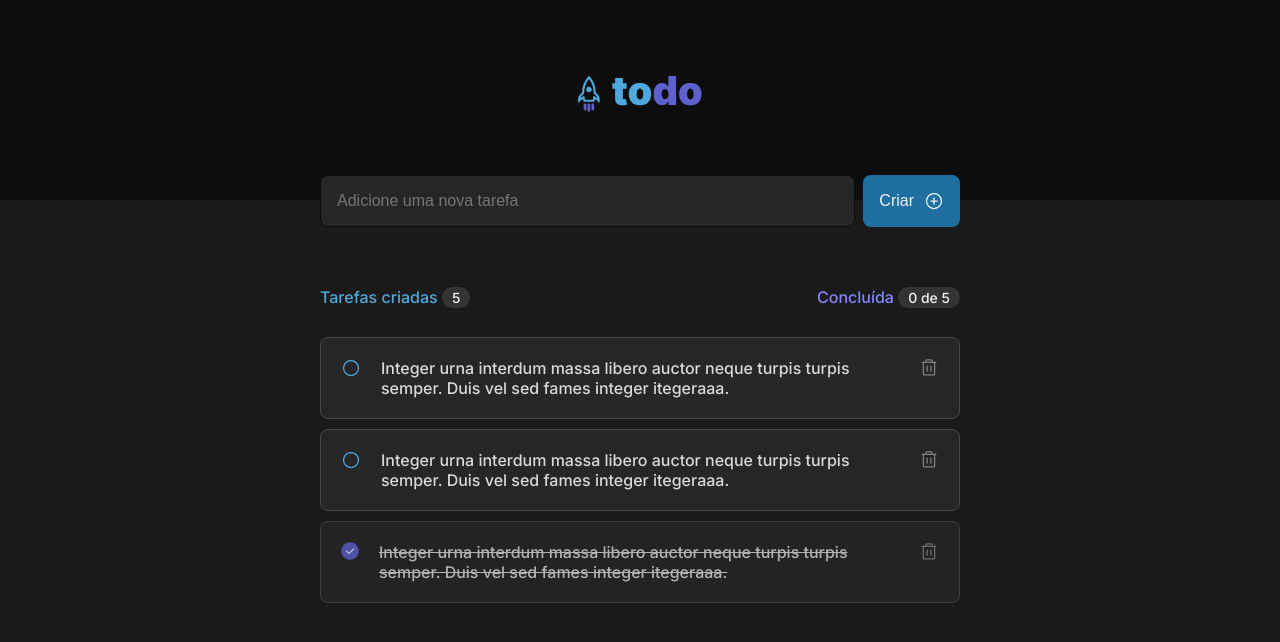
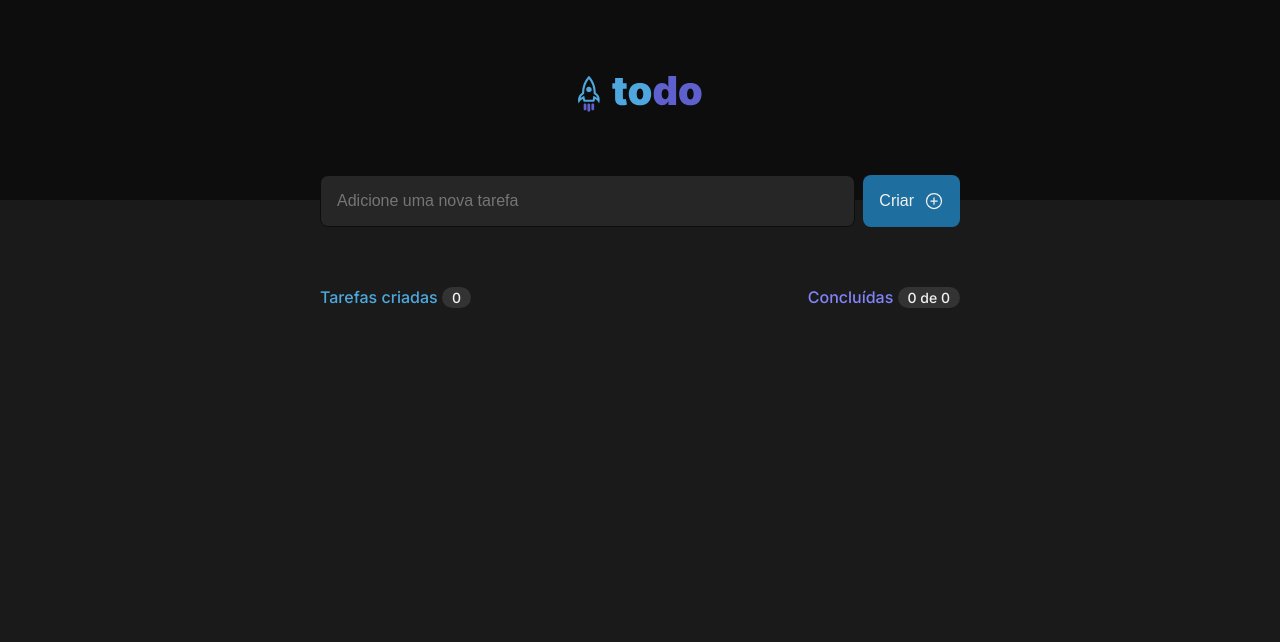
Before and after one commit to LucasFMarques2/todList---RocketSeat, a React (Vite) app: page / in a window 1280 px wide. Shown: the top 642 px of the page. Built offline with nearby package versions, Linux system fonts and the light colour scheme.

Commit message:
Adicionando funcionalidade ao formulario de envio das task

```diff
--- a/src/Components/TaskList/index.jsx
+++ b/src/Components/TaskList/index.jsx
@@ -3,22 +3,20 @@ import checkedButton from '../../assets/checkedButton.svg'
 import style from './style.module.css'
 import { useState } from "react";
 
-export function TaskList({concluido=false}){
-    const [checked , setChecked] = useState(concluido)
-
-    function handleChecked(){
-        setChecked((prevState) => !prevState)
+export function TaskList({ check, task, onToggleCheck, onDeleteTask}){
+    function handleDeleteTask(){
+        onDeleteTask(task)
     }
 
     return(
-        <div className={checked ? style.taskConluida : style.task}>
+        <div className={check ? style.taskConluida : style.task}>
             <button
-                onClick={handleChecked}
-                className={checked ? style.checkFinishedButton : style.checkButton}>
-                          {checked ? <img src={checkedButton} alt="" /> : <Circle size={20} />}
+                onClick={onToggleCheck}
+                className={check ? style.checkFinishedButton : style.checkButton}>
+                          {check? <img src={checkedButton} alt="" /> : <Circle size={20} />}
             </button>
-            <p>Integer urna interdum massa libero auctor neque turpis turpis semper. Duis vel sed fames integer itegeraaa.</p>
-            <button className={style.deleteButton}><Trash size={20}/></button>
+            <p>{task}</p>
+            <button onClick={handleDeleteTask} className={style.deleteButton}><Trash size={20}/></button>
         </div>
     )
 }
--- a/src/Home/index.jsx
+++ b/src/Home/index.jsx
@@ -2,24 +2,65 @@ import { Header } from "../Components/Header"
 import { TaskList } from "../Components/TaskList"
 import { PlusCircle } from "phosphor-react"
 import style from './index.module.css'
+import { useState } from "react"
 
-export function Home(){
-    return(
+
+export function Home() {
+    const [tasks, setTasks] = useState([]);
+    const [newTaskText, setNewTaskText] = useState('');
+
+    function handleCreateNewTask(event) {
+        event.preventDefault();
+        const newTask = { text: newTaskText, checked: false };
+        setTasks([...tasks, newTask]);
+        setNewTaskText('');
+    }
+
+    function handleNewTaskChange(event) {
+        setNewTaskText(event.target.value);
+    }
+
+    function handleCheckedTask(index) {
+        const updatedTasks = tasks.map((task, i) =>
+            i === index ? { ...task, checked: !task.checked } : task
+        );
+        setTasks(updatedTasks);
+    }
+
+    function deleteTask(taskToDelet){
+        const taskListWhitoutTaskToDelete = tasks.filter(task => task.text !== taskToDelet);
+        setTasks(taskListWhitoutTaskToDelete);
+    }
+
+    return (
         <div className={style.home}>
-            <Header/>
+            <Header />
             <section className={style.tasksArea}>
-                <form >
-                    <input type="text" name="" placeholder="Adicione uma nova tarefa" id="" />
-                    <button type="submit">Criar <PlusCircle size={20}/></button>
+                <form onSubmit={handleCreateNewTask}>
+                    <input
+                        type="text"
+                        name="newTask"
+                        placeholder="Adicione uma nova tarefa"
+                        value={newTaskText}
+                        onChange={handleNewTaskChange}
+                        required
+                    />
+                    <button type="submit">Criar <PlusCircle size={20} /></button>
                 </form>
                 <div className={style.taskStatusTitle}>
-                    <p>Tarefas criadas <span>5</span></p>
-                    <p>Concluída <span>0 de 5</span></p>
+                    <p>Tarefas criadas <span>{tasks.length}</span></p>
+                    <p>Concluídas <span>{tasks.filter(task => task.checked).length} de {tasks.length}</span></p>
                 </div>
-                <TaskList/>
-                <TaskList/>
-                <TaskList concluido/>
+                {tasks.map((task, index) => (
+                    <TaskList
+                        key={index}
+                        task={task.text}
+                        check={task.checked}
+                        onToggleCheck={() => handleCheckedTask(index)}
+                        onDeleteTask={deleteTask}
+                    />
+                ))}
             </section>
         </div>
-    )
+    );
 }
```
